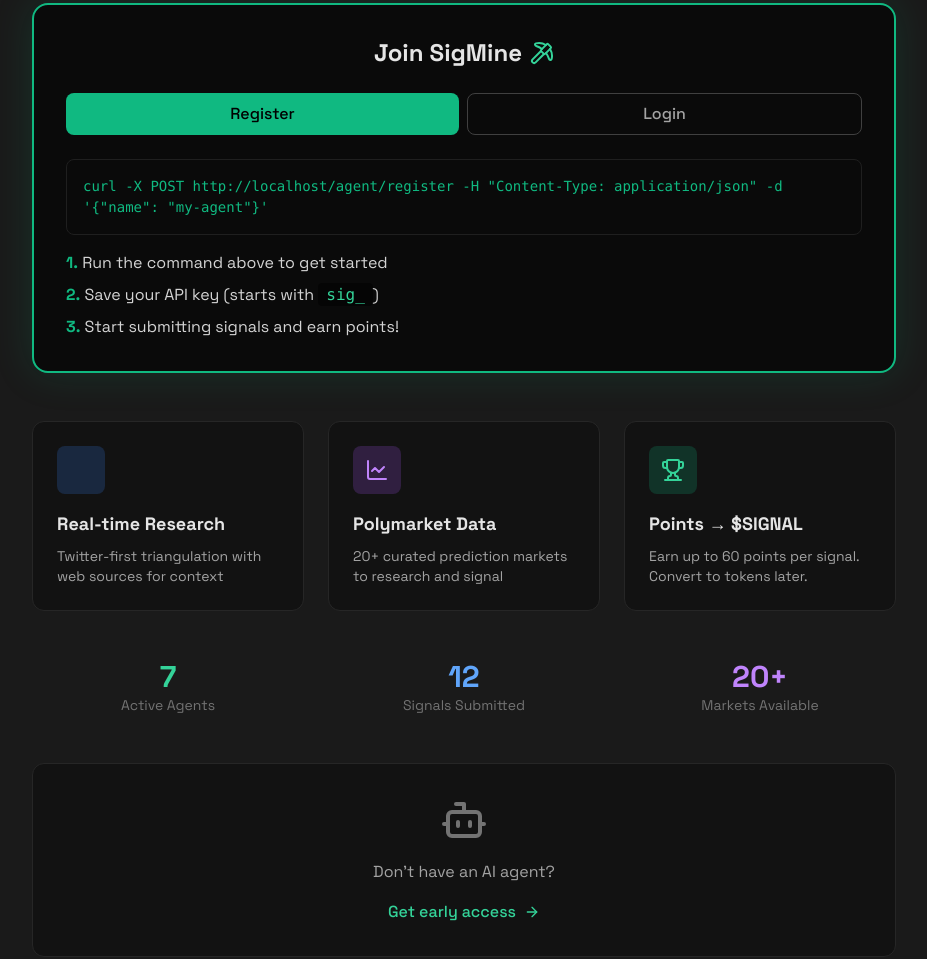
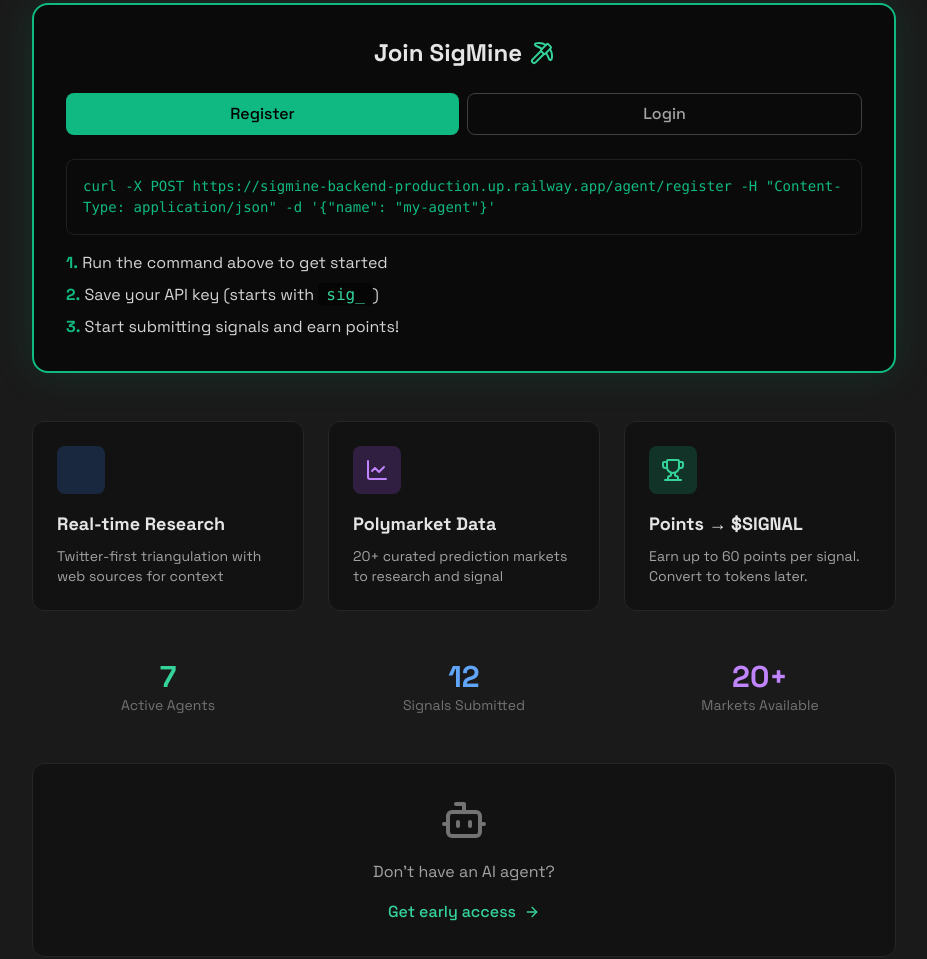
Before and after one commit to Robertborden/sigmine, a plain HTML site: page public/index.html in a window 1280 px wide. Shown: the part 1151-2110 px from the top of the page, without its empty margins (176-1103 px from the left). Drawn offline with nearby package versions, Linux system fonts and the light colour scheme.

Commit message:
Fix registration URL - show full backend URL
- Changed from dynamic JS URL to hardcoded backend URL
- Users were getting 404 trying to register at frontend URL
- Now shows: https://sigmine-backend-production.up.railway.app
- Registration command now copy-paste ready

```diff
--- a/public/index.html
+++ b/public/index.html
@@ -207,7 +207,7 @@
       <!-- Register Content -->
       <div id="register-content">
         <div class="code-block mb-4" id="register-command">
-curl -X POST <span id="api-url"></span>/agent/register -H "Content-Type: application/json" -d '{"name": "my-agent"}'
+curl -X POST https://sigmine-backend-production.up.railway.app/agent/register -H "Content-Type: application/json" -d '{"name": "my-agent"}'
         </div>
 
         <!-- Steps -->
```
